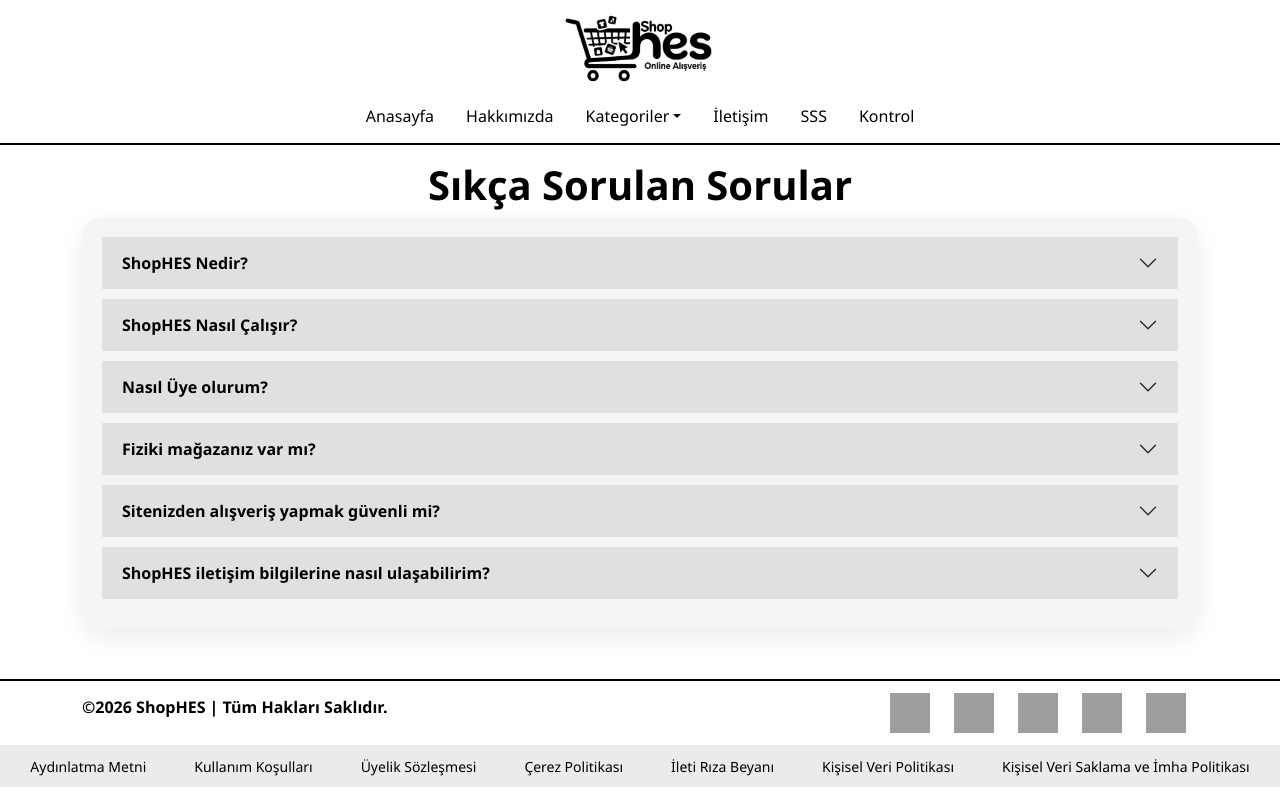
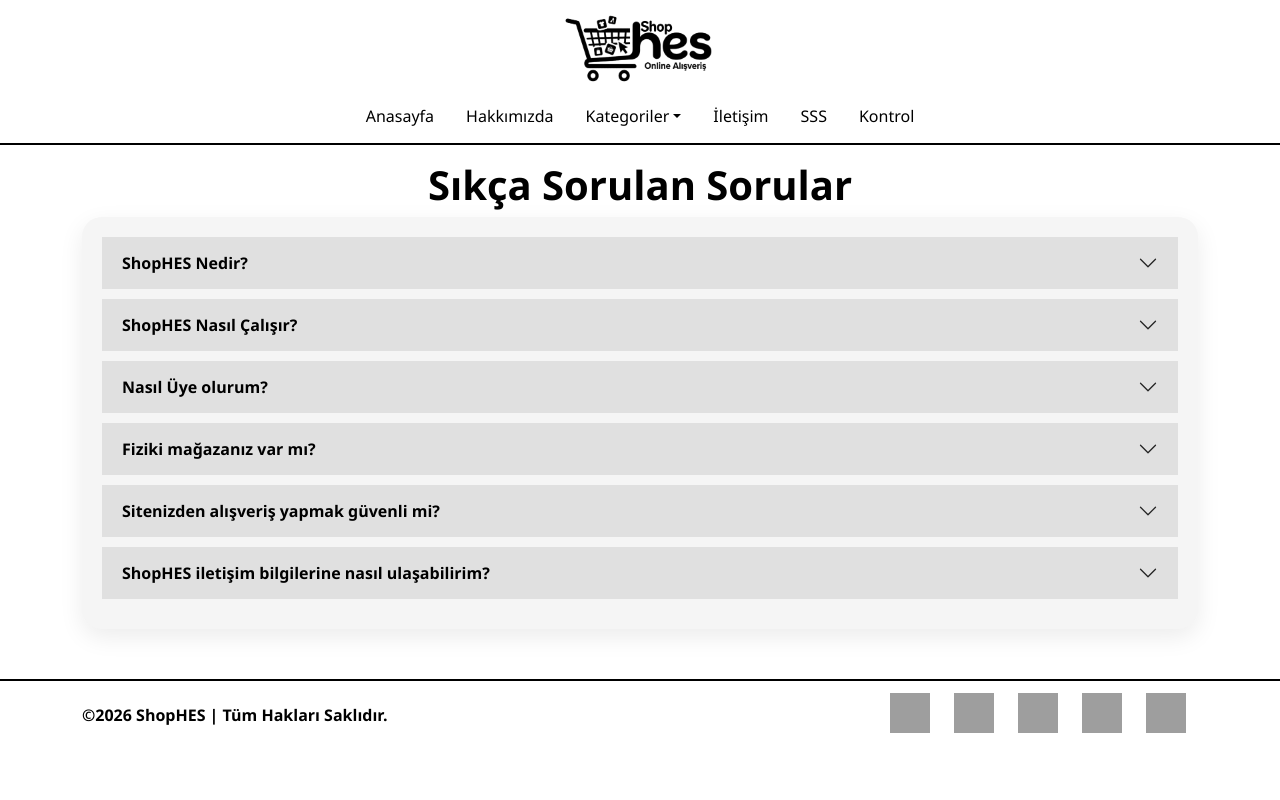
Before and after one commit to hzremrshn/ShopHes, a plain HTML site: page sss.html in a window 1280 px wide. Drawn offline with nearby package versions, Linux system fonts and the light colour scheme; grey boxes are pictures that could not be loaded.

Commit message:
Update sss.html

```diff
--- a/sss.html
+++ b/sss.html
@@ -1,6 +1,7 @@
 <html>
 <head>
     <title>HES | Online Alışveriş Sitesi</title>
+    <meta name="viewport" content="width=device-width, initial-scale=1">
     <link href="https://cdn.jsdelivr.net/npm/bootstrap@5.3.8/dist/css/bootstrap.min.css" rel="stylesheet" integrity="sha384-sRIl4kxILFvY47J16cr9ZwB07vP4J8+LH7qKQnuqkuIAvNWLzeN8tE5YBujZqJLB" crossorigin="anonymous">
     <link rel="stylesheet" href="style.css">
     <link rel="icon" href="img/kucuk-logo.png">
@@ -146,11 +147,11 @@
 
     <footer class="footer-ozel text-center text-white">
         <div class="container py-2">
-            <div class="d-flex align-items-center">
-                <p class="text-black fw-bold mt-1">
+            <div class="d-flex flex-column flex-md-row align-items-center text-center text-md-start">
+                <p class="text-black fw-bold mt-1 mb-2 mb-md-0">
                     &copy;2026 ShopHES | Tüm Hakları Saklıdır.
                 </p>
-                <ul class="nav ms-auto align-items-center">
+                <ul class="nav mt-2 mt-md-0 ms-md-auto justify-content-center align-items-center">
                     <li class="nav-item">
                         <a class="nav-link p-1" href="#"><img src="https://uxwing.com/wp-content/themes/uxwing/download/brands-and-social-media/black-instagram-icon.png" class="resim"></a>
                     </li>
@@ -169,7 +170,7 @@
                 </ul>
             </div>
         </div>
-        <div class="container-fluid text-black alt-footer">
+        <div class="container-fluid d-none text-black alt-footer">
             <ul class="nav justify-content-center flex-wrap">
                 <li class="nav-item">
                     <a class="nav-link" href="#">Aydınlatma Metni</a>
```
